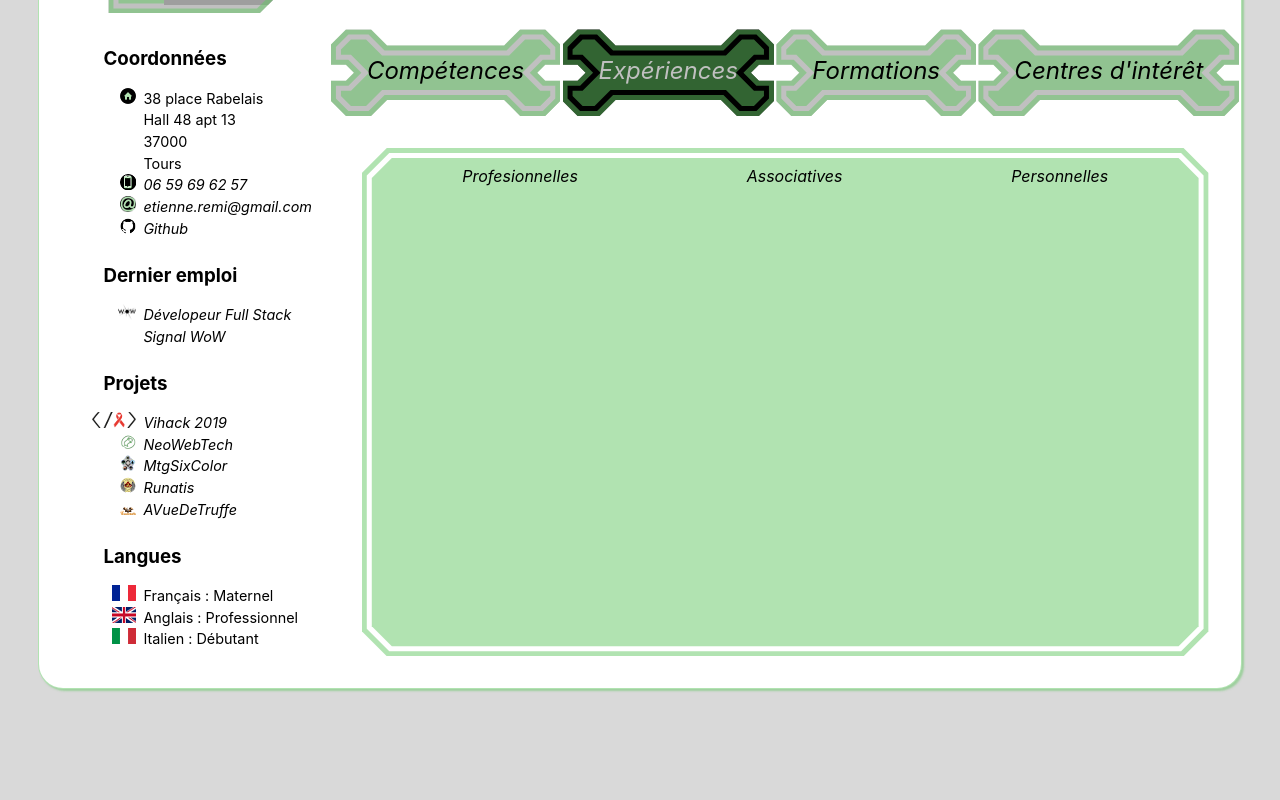
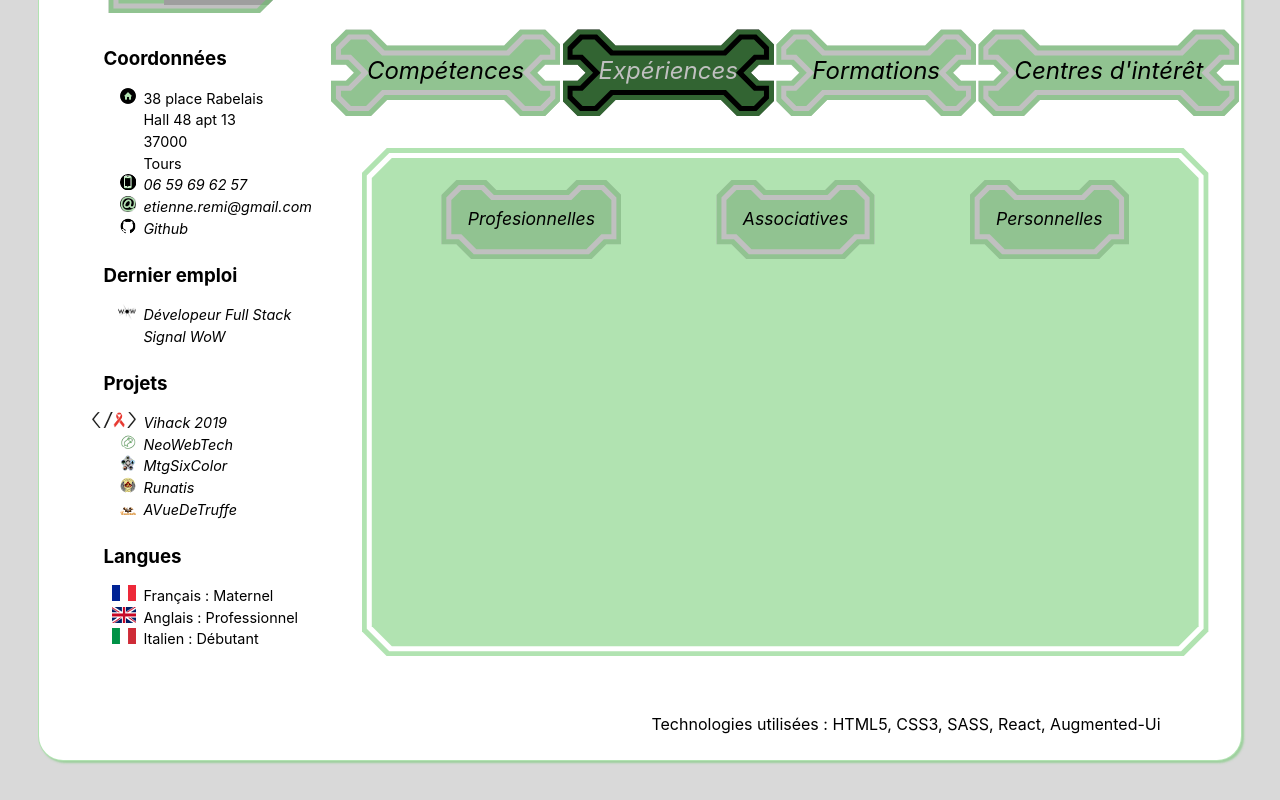
Before and after one commit to NeoNagrarok/react-cv, a React (Create React App) app: page /exp in a window 1280 px wide. Shown: the part 232-1032 px from the top of the page. Before the commit the page ends 960 px from the top, so only its background shows below. Built offline with nearby package versions, Linux system fonts and the light colour scheme; grey boxes are pictures that could not be loaded.

Commit message:
Main layout finished, content all in (normally).

```diff
--- a/src/App.js
+++ b/src/App.js
@@ -67,6 +67,9 @@ function App() {
           />
         </Switch>
       </Router>
+      <footer>
+        {archi.footer.content}
+      </footer>
     </main>
   );
 }
--- a/src/App.scss
+++ b/src/App.scss
@@ -30,4 +30,12 @@
 								"a m m m m m"
 								"f f f f f f";
 	}
+
+	footer
+	{
+		grid-area: f;
+		padding: 1.5em;
+		padding-right: 5em;
+		text-align: right;
+	}
 }
--- /dev/null
+++ b/src/Modal/Card/Card.js
@@ -0,0 +1,37 @@
+import React from 'react';
+import './Card.scss';
+
+const Card = ({title, sub}) =>
+{
+	return (
+		<article
+			className="card"
+			augmented-ui="t-clip-x b-clip-x l-clip-y r-clip-y tl-clip tr-clip bl-clip br-clip exe"
+		>
+			<h4>
+				{title}
+			</h4>
+			<ul
+				augmented-ui="tl-clip tr-clip bl-clip br-clip exe"
+			>
+				{sub.content.map((m, i) => <li key={i}>{m}</li>)}
+			</ul>
+			{
+				sub.link
+				?
+					<aside>
+						<a
+							href={"http://" + sub.link.url}
+							target="_blank"
+						>
+							{sub.link.text}
+						</a>
+					</aside>
+				:
+				''
+			}
+		</article>
+	);
+}
+
+export default Card;
--- /dev/null
+++ b/src/Modal/Card/Card.scss
@@ -0,0 +1,42 @@
+@import 'src/_partials/_var';
+
+.card
+{
+	background-color: white;
+	margin: 1em;
+	padding: 2.5em;
+	flex: 1 0 25%;
+	display: flex;
+	flex-direction: column;
+	align-items: center;
+	--aug-border: 5px;
+	--aug-inset: 5px;
+	--aug-border-bg: #{$main-color};
+	--aug-inset-bg: #{$main-color};
+	--aug-t-width: 60%;
+	--aug-b-width: 60%;
+	--aug-l-height: 60%;
+	--aug-r-height: 60%;
+	--aug-tl: 15px;
+	--aug-tr: 15px;
+	--aug-bl: 15px;
+	--aug-br: 15px;
+
+	h4
+	{
+		text-align: center;
+	}
+
+	ul
+	{
+		background-color: #{$main-color};
+		padding: 1em;
+		width: calc( 100% - 2em );
+		height: 100%;
+
+		li
+		{
+			list-style: none;
+		}
+	}
+}
--- a/src/Modal/Modal.js
+++ b/src/Modal/Modal.js
@@ -4,6 +4,7 @@ import {
 	Link
 } from "react-router-dom";
 import './Modal.scss';
+import Card from './Card/Card'
 
 const Modal = ({match, history, block}) =>
 {
@@ -20,9 +21,11 @@ const Modal = ({match, history, block}) =>
 			nav =	<>
 						{nav}
 						<Link
+							className={typeof currentCategory !== undefined && currentCategory === categories ? 'current' : ''}
 							to={"/" + currentKey + "/" + categories}
 							key={block.content[categories]}
 							onClick={() => history.replace('/' + currentKey + '/' + categories)}
+							augmented-ui="t-clip-x tl-clip tr-clip bl-clip-x br-clip-x exe"
 						>
 							{block.content[categories].title}
 						</Link>
@@ -40,28 +43,10 @@ const Modal = ({match, history, block}) =>
 			for (const sub in block.content[currentCategory].content)
 				article =	<>
 								{article}
-								<article>
-									<h4>
-										{block.content[currentCategory].content[sub].title}
-									</h4>
-									<ul>
-										{block.content[currentCategory].content[sub].content.map((m, i) => <li key={i}>{m}</li>)}
-									</ul>
-									{
-										block.content[currentCategory].content[sub].link
-										?
-											<aside>
-												<a
-													href={"http://" + block.content[currentCategory].content[sub].link.url}
-													target="_blank"
-												>
-													{block.content[currentCategory].content[sub].link.text}
-												</a>
-											</aside>
-										:
-										''
-									}
-								</article>
+								<Card
+									title={block.content[currentCategory].content[sub].title}
+									sub={block.content[currentCategory].content[sub]}
+								/>
 							</>;
 			article = <section><h3 className="screen-reader-text">{block.content[currentCategory].title}</h3>{article}</section>;
 		}
--- a/src/Modal/Modal.scss
+++ b/src/Modal/Modal.scss
@@ -26,6 +26,28 @@
 	{
 		display: flex;
 		justify-content: space-around;
+		padding: 1em;
+
+		a
+		{
+			padding: 1.5em;
+			--aug-border: 5px;
+			--aug-inset: 5px;
+			--aug-border-bg: #{$main-color};
+			--aug-inset-bg: #{$main-color};
+			--aug-t-width: 50%;
+			--aug-t-height: 10px;
+			background-color: $backgroundCyberpunk;
+			color: black;
+			font-size: 1.1em;
+			transition: 1s all;
+
+			&.current, &:hover, &:focus
+			{
+				background-color: black;
+				color: silver;
+			}
+		}
 	}
 
 	section
@@ -33,13 +55,5 @@
 		display: flex;
 		justify-content: space-around;
 		flex-wrap: wrap;
-
-		article
-		{
-			flex: 1 0 33%;
-			display: flex;
-			flex-direction: column;
-			align-items: center;
-		}
 	}
 }
--- a/src/settings/archi.js
+++ b/src/settings/archi.js
@@ -35,7 +35,7 @@ export const archi =
                             "content": [
                                 "ReactJs",
                                 "SASS",
-                                "Laravel (nptions)",
+                                "Laravel (notions)",
                                 "Bootstrap"
                             ]
                         },
@@ -43,7 +43,7 @@ export const archi =
                             "title": "CMS",
                             "content": [
                                 "PrestaShop",
-                                "WordPress"
+                                "WordPress (notions)"
                             ]
                         }
                     }
@@ -59,7 +59,7 @@ export const archi =
                             ]
                         },
                         "tools": {
-                            "title": "Outils et cie",
+                            "title": "Workflow",
                             "content": [
                                 "VSCode",
                                 "Git",
@@ -173,6 +173,17 @@ export const archi =
                 "perso": {
                     "title": "Personnelles",
                     "content": {
+                        "cvOne": {
+                            "title": "CV en ligne V1 : fin 2019",
+                            "content": [
+                                "CV réalisé en HTML5 et CSS3 ainsi qu'avec SASS, Bootstrap et Augmented-ui. \
+                                Hébergé sur Github"
+                            ],
+                            "link": {
+                                "text": "https://neonagrarok.github.io/",
+                                "url": "https://neonagrarok.github.io/"
+                            }
+                        },
                         "neowebtech": {
                             "title": "NeoWebTech : 04/2019 à 6/2019",
                             "content": [
@@ -409,6 +420,6 @@ export const archi =
         }
     },
     "footer": {
-        "Technologies utilisées": "HTML5, CSS3, SASS, React, Augmented-Ui"
+        "content": "Technologies utilisées : HTML5, CSS3, SASS, React, Augmented-Ui"
     }
 }
```
